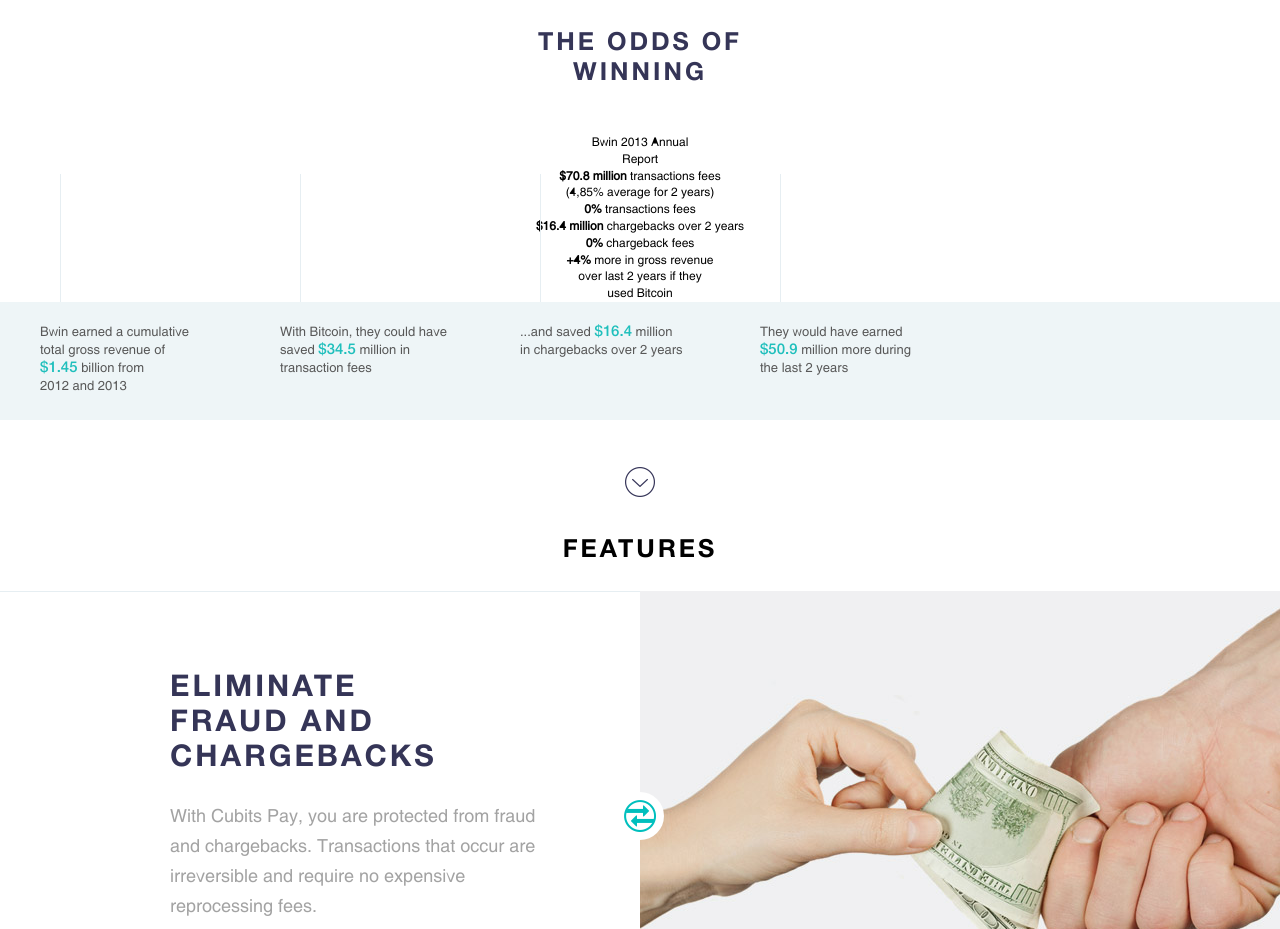
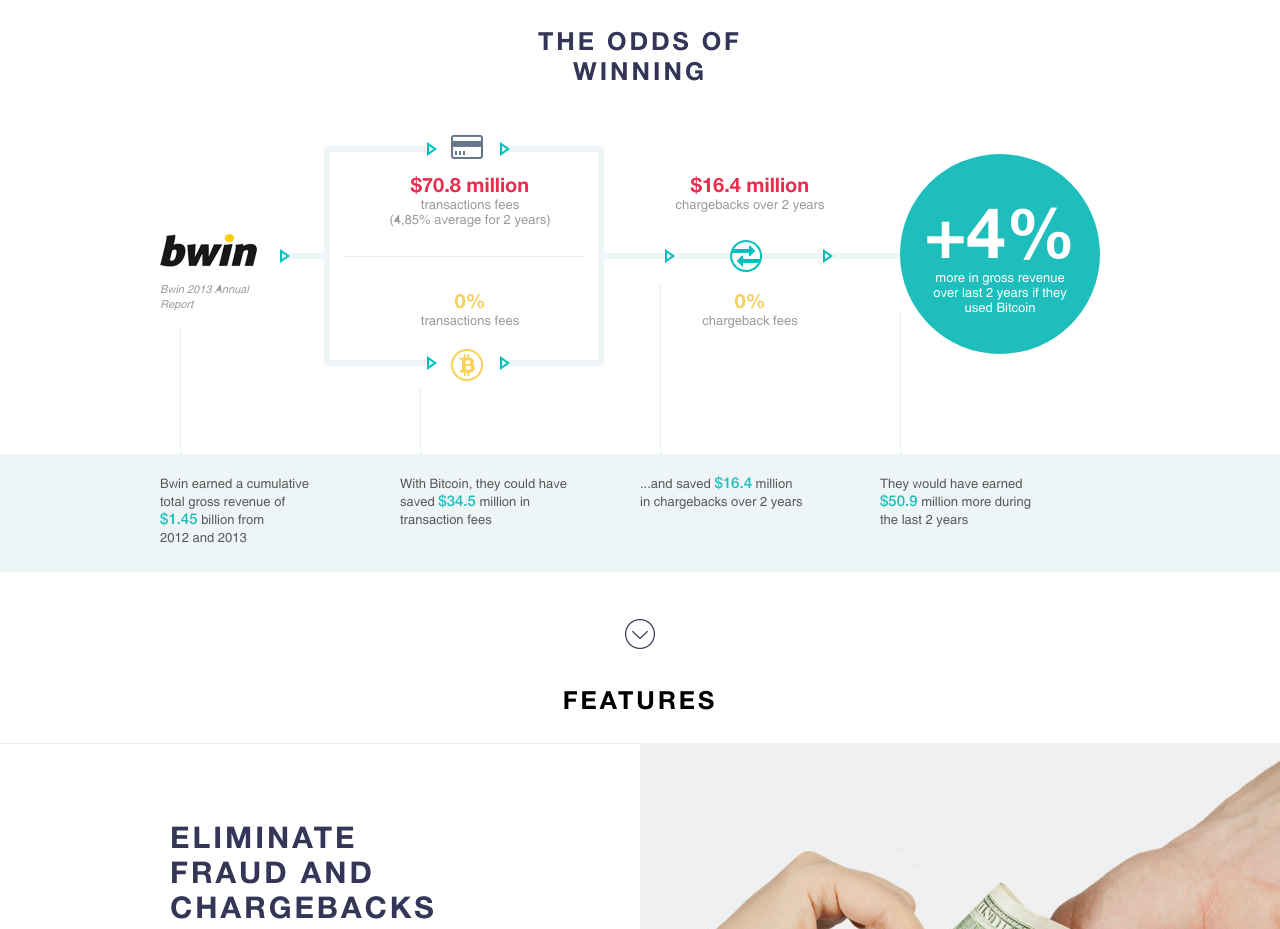
Before and after one commit to coderiver/cubitssuperlanding, a plain HTML site: page index.html in a window 1280 px wide. Shown: the part 820-1749 px from the top of the page. Drawn offline with Linux system fonts and the light colour scheme; a script that the page names is missing; files whose address does not match are found by name.

Commit message:
all done

```diff
--- a/index.html
+++ b/index.html
@@ -34,6 +34,7 @@
 		<!-- begin graph -->
 		<div class="gr">
 			<div class="in">
+				<div class="gr__bg"></div>
 				<div class="gr__step1">
 					<div class="bwin"></div>
 					<div class="gr__text">Bwin 2013 Annual <br>
@@ -49,11 +50,11 @@
 					transactions fees
 				</div>
 
-				<div class="gr__text1">
+				<div class="gr__text1_2">
 					<strong>$16.4 million</strong>
 					chargebacks over 2 years
 				</div>
-				<div class="gr__text2">
+				<div class="gr__text2_2">
 					<strong>0%</strong>
 					chargeback fees
 				</div>
@@ -70,22 +71,22 @@
 		<div class="odds__time">
 			<div class="in">
 				<!-- begin odds point -->
-				<div class="odds__point">
+				<div class="odds__point p1">
 					Bwin earned a cumulative <br>
 					total gross revenue of <br>
 					<strong>$1.45</strong> billion from <br>
 					2012 and 2013
 				</div>
-				<div class="odds__point">
+				<div class="odds__point p2">
 					With Bitcoin, they could have <br>
 					saved <strong>$34.5</strong> million in <br>
 					transaction fees
 				</div>
-				<div class="odds__point">
+				<div class="odds__point p3">
 					...and saved <strong>$16.4</strong> million<br>
 	in chargebacks over 2 years
 				</div>
-				<div class="odds__point">
+				<div class="odds__point p4">
 					They would have earned <br>
 	<strong>$50.9</strong> million more during <br>
 	the last 2 years
--- a/sass/_main.sass
+++ b/sass/_main.sass
@@ -90,6 +90,8 @@
 
 .odds
 	text-align: center
+	.in
+		width: 960px
 	.odds__next
 		+s(nextb)
 		cursor: pointer
@@ -122,11 +124,97 @@
 				border-right: 1px solid #E6EEF2
 				height: 128px
 				bottom: 100%
+			&.p2
+				&:before
+					height: 66px
+			&.p3
+				&:before
+					height: 170px
+			&.p4
+				&:before
+					height: 144px
 			strong
 				font-weight: normal
 				+med
 				font-size: 15px
 				color: #1FBFBC
+.gr
+	height: 320px
+	.in
+		height: 320px
+		position: relative
+		width: 960px
+	.gr__bg
+		+s(gr)
+		position: absolute
+		left: 120px
+		top: 0
+		z-index: 1
+	.gr__step1
+		position: absolute
+		width: 110px
+		top: 100px
+		text-align: left
+		.bwin
+			display: inline-block
+			+s(bwin)
+			margin-bottom: 10px
+		.gr__text
+			font-style: italic
+			font-size: 11px
+			line-height: 15px
+			color: #9B9B9B
+	.gr__text1
+		width: 180px
+		left: 220px
+		text-align: center
+		position: absolute
+		top: 44px
+		line-height: 15px
+		color: #9B9B9B
+		font-size: 13px
+		z-index: 10
+		strong
+			font-weight: normal
+			font-size: 20px
+			color: #E92D4F
+			display: block
+			margin-bottom: 4px
+			+bold
+	.gr__text2
+		@extend .gr__text1
+		top: 160px
+		strong
+			color: #F7D060
+	.gr__text1_2
+		@extend .gr__text1
+		width: 220px
+		left: 480px
+	.gr__text2_2
+		@extend .gr__text2
+		left: 480px
+		width: 220px
+	.gr__result
+		left: 740px
+		width: 200px
+		height: 200px
+		color: #fff
+		border-radius: 200px
+		text-align: center
+		position: absolute
+		top: 20px
+		background: #1EBEBC
+		z-index: 20
+		+reg
+		font-size: 13px
+		line-height: 15px
+		strong
+			display: block
+			font-size: 70px
+			font-weight: normal
+			padding-top: 46px
+			+bold
+			line-height: 1
 
 .features
 	h2
```
Also changed, not shown: css/screen.css, img/icons-s7a1c1d3cfc.png (added), img/icons-s84a21f296f.png (deleted), img/icons/bwin.png (added), img/icons/gr.png (added).
